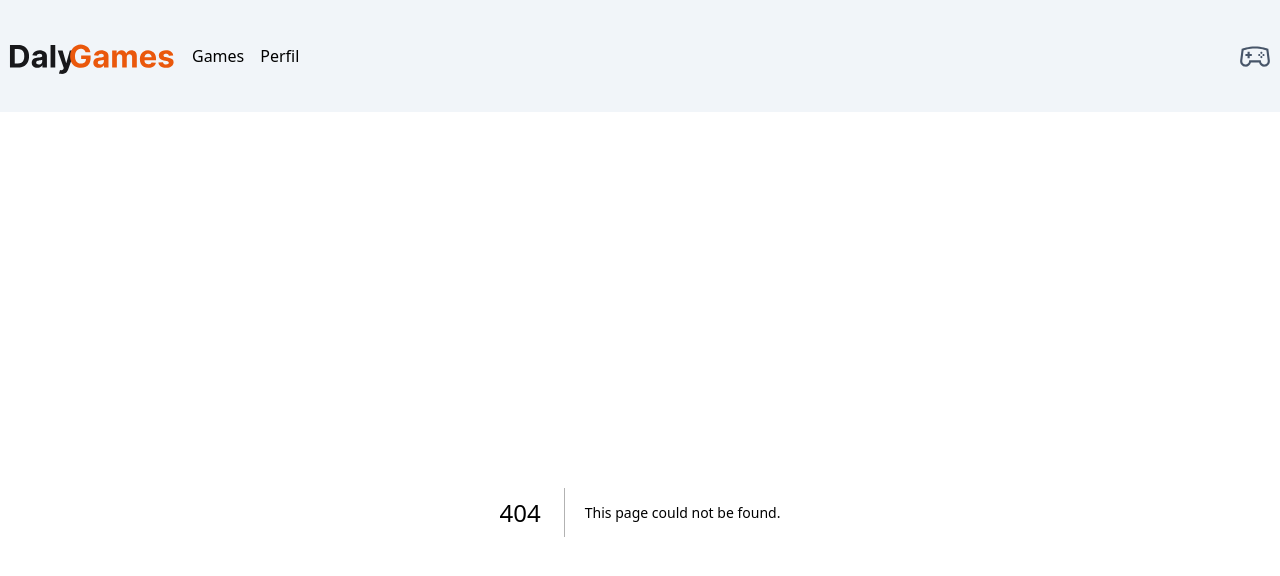
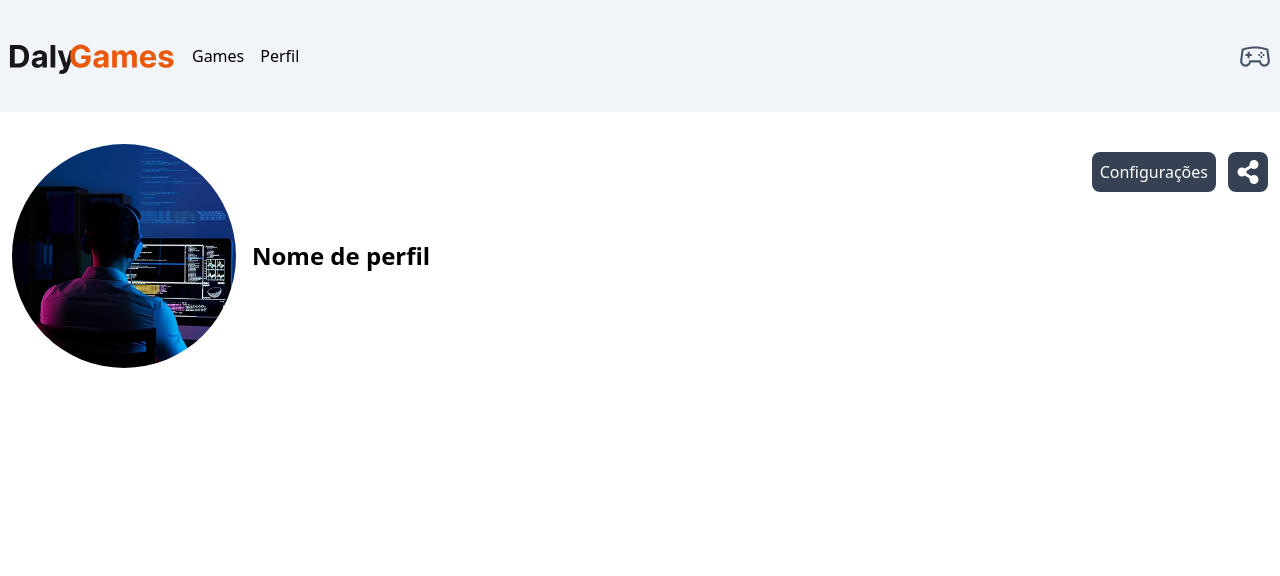
Before and after one commit to YanGraim/dalyGames, a Next.js app: page /profile in a window 1280 px wide. Before the commit this address had no page. Shown: the top 576 px of the page. Built offline with nearby package versions, Linux system fonts and the light colour scheme.

Commit message:
cria página profile

```diff
--- /dev/null
+++ b/src/app/profile/page.tsx
@@ -0,0 +1,31 @@
+import { Container } from "@/components/container";
+import Image from "next/image";
+import user from "../../../public/user.png";
+import { FaShareAlt } from "react-icons/fa";
+
+export default function Profile() {
+  return (
+    <main className="w-full text-black">
+      <Container>
+        <section className="relative my-8 flex flex-col gap-3 items-center justify-between sm:flex-row">
+          <div className="flex flex-col gap-4 items-center text-lg sm:flex-row justify-center sm:justify-normal">
+            <Image
+              src={user}
+              alt="imagem de perfil"
+              className="rounded-full w-56 h-56 object-cover"
+            />
+            <h1 className="font-bold text-2xl">Nome de perfil</h1>
+          </div>
+          <div className="sm:absolute top-0 right-0 flex gap-3 items-center justify-center mt-2">
+            <button className="bg-gray-700 px-2 py-2 rounded-lg text-white cursor-pointer">
+              Configurações
+            </button>
+            <button className="bg-gray-700 px-2 py-2 rounded-lg cursor-pointer">
+              <FaShareAlt size={24} color="#fff" />
+            </button>
+          </div>
+        </section>
+      </Container>
+    </main>
+  );
+}
```
